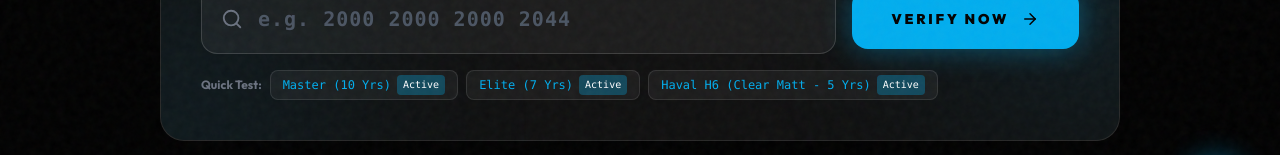
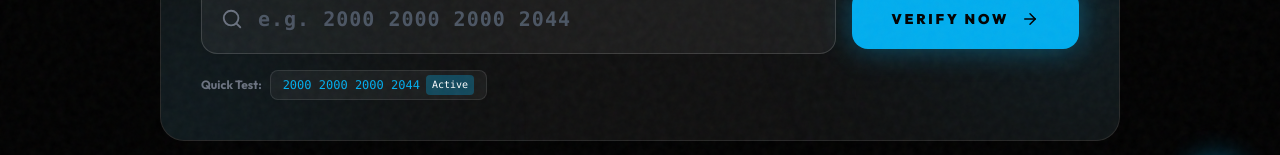
Before and after one commit to aadiraj1/st, a React (Vite) app: page /user-warranty-check in a window 1280 px wide. Shown: the part 547-702 px from the top of the page. Built offline with nearby package versions, Linux system fonts and the light colour scheme.

Commit message:
Update projecAAAAdddQssaaaat

```diff
--- a/src/pages/UserWarrantyCheck.jsx
+++ b/src/pages/UserWarrantyCheck.jsx
@@ -834,41 +834,7 @@ const UserWarrantyCheck = () => {
                 }}
                 className="inline-flex items-center gap-1.5 px-3 py-1 bg-white/5 hover:bg-accent/20 border border-white/10 hover:border-accent/40 rounded-lg text-accent font-mono transition-colors cursor-pointer"
               >
-                <span>Master (10 Yrs)</span>
-                <span className="text-[10px] bg-accent/30 text-white px-1.5 py-0.5 rounded">Active</span>
-              </button>
-              <button
-                type="button"
-                onClick={() => {
-                  setSerial('1000 1000 1000 1033');
-                  setTimeout(() => {
-                    const match = allWarranties.find((w) => normalize(w.warrantyNumber) === '1000100010001033');
-                    if (match) {
-                      setWarrantyData(match);
-                      setNotFound(false);
-                    }
-                  }, 150);
-                }}
-                className="inline-flex items-center gap-1.5 px-3 py-1 bg-white/5 hover:bg-accent/20 border border-white/10 hover:border-accent/40 rounded-lg text-accent font-mono transition-colors cursor-pointer"
-              >
-                <span>Elite (7 Yrs)</span>
-                <span className="text-[10px] bg-accent/30 text-white px-1.5 py-0.5 rounded">Active</span>
-              </button>
-              <button
-                type="button"
-                onClick={() => {
-                  setSerial('4000 2100 7030 3055');
-                  setTimeout(() => {
-                    const match = allWarranties.find((w) => normalize(w.warrantyNumber) === '4000210070303055');
-                    if (match) {
-                      setWarrantyData(match);
-                      setNotFound(false);
-                    }
-                  }, 150);
-                }}
-                className="inline-flex items-center gap-1.5 px-3 py-1 bg-white/5 hover:bg-accent/20 border border-white/10 hover:border-accent/40 rounded-lg text-accent font-mono transition-colors cursor-pointer"
-              >
-                <span>Haval H6 (Clear Matt - 5 Yrs)</span>
+                <span>2000 2000 2000 2044</span>
                 <span className="text-[10px] bg-accent/30 text-white px-1.5 py-0.5 rounded">Active</span>
               </button>
             </div>
```
